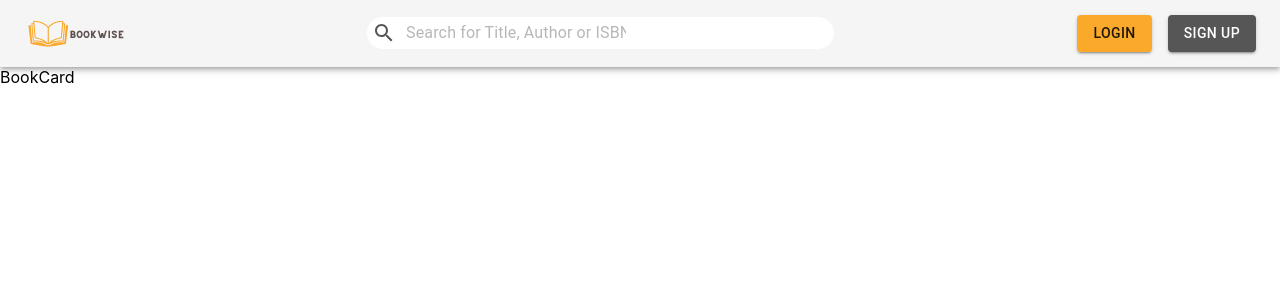
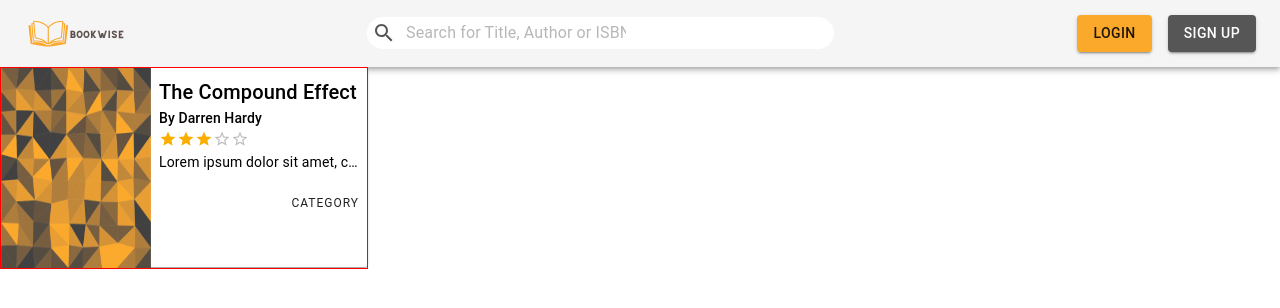
Before and after one commit to carlossilveira00/bookwise-react, a React (Create React App) app: page / in a window 1280 px wide. Shown: the top 308 px of the page. Built offline with nearby package versions, Linux system fonts and the light colour scheme.

Commit message:
Create card with material Ui

```diff
--- a/src/components/BookCard.jsx
+++ b/src/components/BookCard.jsx
@@ -1,8 +1,26 @@
-import React from 'react'
+import { Box, Paper, Rating, Stack, Typography } from '@mui/material';
+import Image from '../backgroundImage.png'
 
 const BookCard = () => {
   return (
-    <div>BookCard</div>
+    <Paper sx={{width: 'fit-content', maxHeight: '200px'}}>
+      <Stack direction='row' sx={{border:'1px solid red'}}>
+        <img src={Image} alt="" width={"150px"} height={'200px'} />
+        <Box width={"200px"} padding={1}>
+          <Typography variant="h6" color="initial">The Compound Effect</Typography>
+          <Typography variant="subtitle2" color="initial">By Darren Hardy</Typography>
+          <Rating name="read-only" size='small' value={3} readOnly />
+          <Typography variant="body2" color="initial" paragraph noWrap>
+            Lorem ipsum dolor sit amet, consectetur adipisicing elit. Quos blanditiis tenetur unde suscipit,
+            quam beatae rerum inventore consectetur,
+            neque doloribus, cupiditate numquam dignissimos laborum fugiat deleniti? Eum quasi quidem quibusdam.
+          </Typography>
+          <Typography variant="overline" align='right' display="block" gutterBottom>
+            Category
+          </Typography>
+        </Box>
+      </Stack>
+    </Paper>
   )
 }
 
--- a/src/pages/HomePage.jsx
+++ b/src/pages/HomePage.jsx
@@ -1,4 +1,6 @@
 import BookCard from "../components/BookCard";
+import Grid from '@mui/material/Grid'
+
 
 
 const HomePage = () => {
@@ -6,7 +8,7 @@
 
   return (
     <div>
-      <BookCard/>
+      <BookCard></BookCard>
     </div>
   )
 }
```
